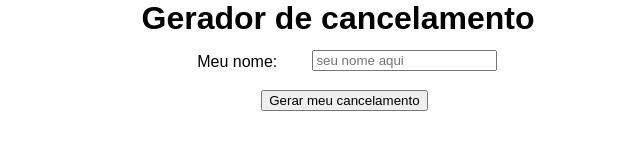
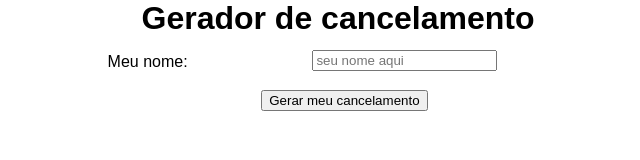
Before and after one commit to joaoVSEtur/joaoVSEtur.github.io, a plain HTML site: page index.html in a window 1280 px wide. Shown: the whole page, without its empty margins (302-942 px from the left). Drawn offline with Linux system fonts and the light colour scheme.

Commit message:
Update style2.css

```diff
--- a/style2.css
+++ b/style2.css
@@ -1,6 +1,6 @@
 body {padding: 0; margin: auto;}
 h1	{font-family:Arial; margin: auto; text-align: center;}
-.p1	{text-align: center;font-family: Arial; position: absolute;left: 39%}
+.p1	{text-align: center;font-family: Arial; position: absolute;left: 32%}
 input {position: absolute; top:50px;left: 48%}
 button {position: absolute;top: 90px;left: 44%}
 .p2 {position: absolute;top: 110px;left: 42%}
```
